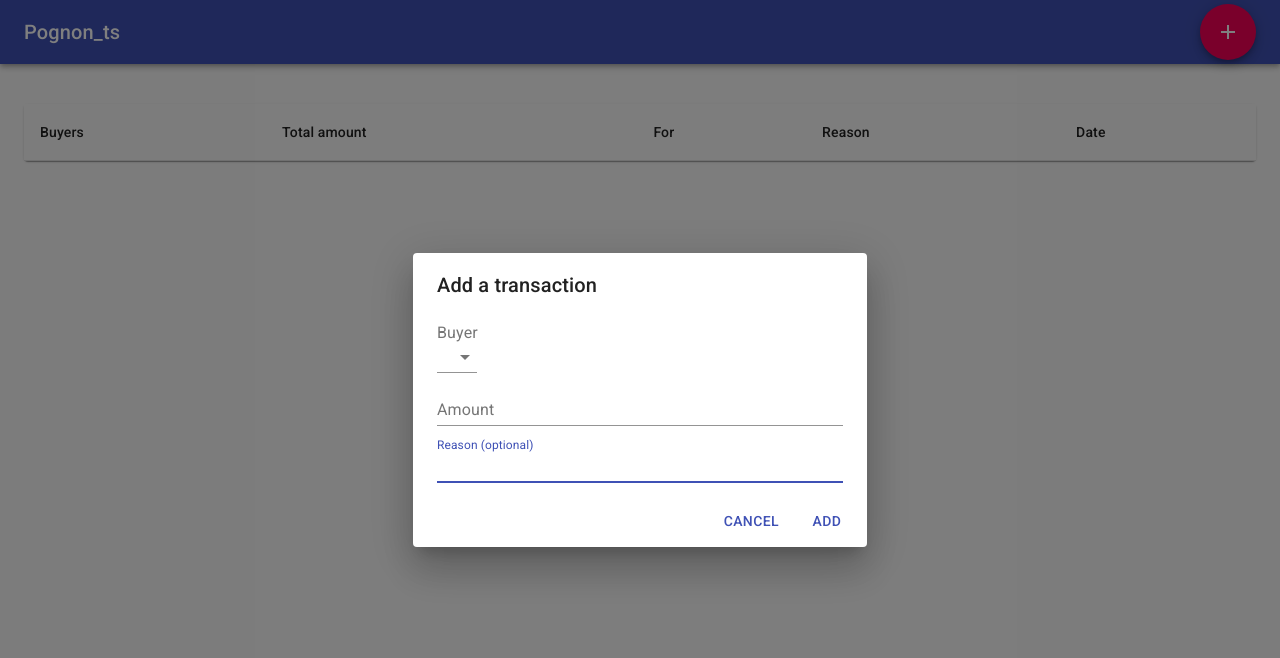
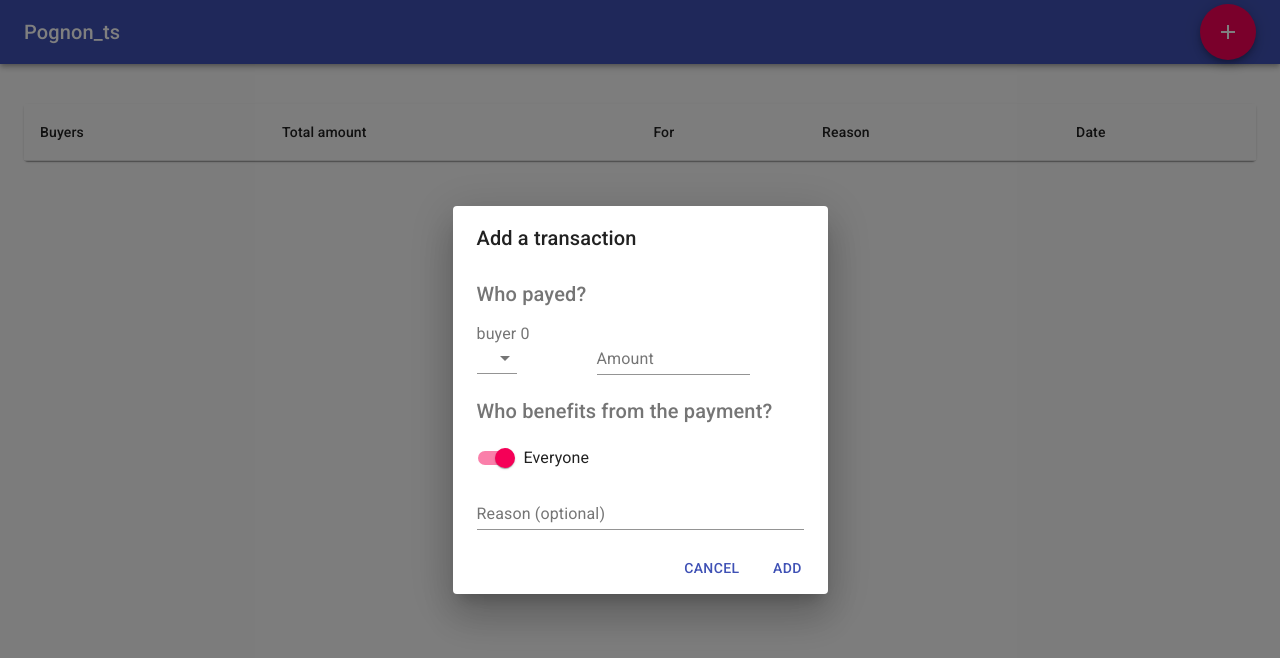
Before and after one commit to DucNg/pognon_ts, a React (Create React App) app in the folder pognon-web-ui/: page / in a window 1280 px wide. Both pictures are taken after a click on the button "add". Shown: the top 658 px of the page. Built offline with nearby package versions, Linux system fonts and the light colour scheme.

Commit message:
add multiple person form

```diff
--- a/pognon-web-ui/src/AddTransaction.tsx
+++ /dev/null
@@ -1,79 +0,0 @@
-import React, { useState } from 'react';
-import { Button, Dialog, DialogContent, DialogTitle, TextField, Fab, DialogActions, MenuItem, InputLabel } from '@material-ui/core'
-import { Add } from '@material-ui/icons'
-
-import { Person } from './data';
-import Select from '@material-ui/core/Select/Select';
-
-interface Props {
-    participants: Person[]
-}
-
-function AddTransaction({participants}: Props) {
-    const [open, setOpen] = useState(false);
-    const [selectedBuyers, setSelectedBuyers] = useState([""])
-
-    const add = () => {
-        setOpen(true)
-    }
-
-    const handleCloseDialog = () => {
-        setOpen(false);
-    };
-
-    const handleChangeBuyers = (event: React.ChangeEvent<{ value: unknown }>) => {
-        const newSelection = event.target.value as string
-        const newArray = [newSelection]
-        setSelectedBuyers(newArray)
-    }
-
-    return(
-        <div>
-        <Fab className="fab" color="secondary" aria-label="add" onClick={add}>
-            <Add />
-        </Fab>
-            <Dialog open={open} onClose={handleCloseDialog} aria-labelledby="form-dialog-title">
-                <DialogTitle id="form-dialog-title">Add a transaction</DialogTitle>
-                <DialogContent>
-                    <InputLabel id="select-buyers">Buyer</InputLabel>
-                    <Select
-                        labelId="select-buyers"
-                        id="select-buyers"
-                        value={selectedBuyers}
-                        onChange={handleChangeBuyers}
-                    >
-                        {participants[0] && participants.map(participant =>
-                          <MenuItem value={participant.Name}>{participant.Name}</MenuItem>
-                        )}
-                    </Select>
-                    <TextField
-                        margin="dense"
-                        id="amount"
-                        label="Amount"
-                        type="number"
-                        // step="0.01"
-                        fullWidth
-                    />
-                    <TextField
-                        autoFocus
-                        margin="dense"
-                        id="reason"
-                        label="Reason (optional)"
-                        type="text"
-                        fullWidth
-                    />
-                </DialogContent>
-                <DialogActions>
-                    <Button onClick={handleCloseDialog} color="primary">
-                        Cancel
-                    </Button>
-                    <Button onClick={handleCloseDialog} color="primary">
-                        Add
-                    </Button>
-                </DialogActions>
-            </Dialog>
-        </div>
-    )
-}
-
-export default AddTransaction
--- /dev/null
+++ b/pognon-web-ui/src/AddTransactionDialog/AddTransaction.css
@@ -0,0 +1,3 @@
+.grid-item {
+    min-width: 120px;
+}
--- /dev/null
+++ b/pognon-web-ui/src/AddTransactionDialog/AddTransaction.tsx
@@ -0,0 +1,80 @@
+import React, { useState } from 'react';
+import { Button, Dialog, DialogContent, DialogTitle, TextField, Fab,
+    DialogActions, DialogContentText, Box, FormControlLabel, Switch }
+    from '@material-ui/core'
+import { Add } from '@material-ui/icons'
+
+import './AddTransaction.css'
+
+import { Person } from '../utils/data';
+import SelectPersons from './SelectPersons'
+
+interface Props {
+    participants: Person[]
+}
+
+interface item {
+    buyer: string[],
+    for: string[],
+}
+
+function AddTransaction({participants}: Props) {
+    const [open, setOpen] = useState(false);
+    const [isEveryone, setIsEveryone] = useState(true)
+
+    const add = () => {
+        setOpen(true)
+    };
+
+    const handleCloseDialog = () => {
+        setOpen(false);
+    };
+
+
+
+    const toggleEveryone = (event: React.ChangeEvent<HTMLInputElement>) => {
+        setIsEveryone(event.target.checked)
+    }
+
+    return(
+        <div>
+        <Fab className="fab" color="secondary" aria-label="add" onClick={add}>
+            <Add />
+        </Fab>
+        <Dialog open={open} onClose={handleCloseDialog} aria-labelledby="form-dialog-title">
+            <DialogTitle id="form-dialog-title">Add a transaction</DialogTitle>
+            <DialogContent>
+                <Box mb={2}>
+                <DialogContentText variant="h6">Who payed?</DialogContentText>
+                <SelectPersons type="buyer" participants={participants}/>
+                </Box>
+                <DialogContentText variant="h6">Who benefits from the payment?</DialogContentText>
+                <FormControlLabel
+                    control={<Switch checked={isEveryone} onChange={toggleEveryone} name="everyone" />}
+                    label="Everyone"
+                />
+                {!isEveryone &&
+                <SelectPersons type="for" participants={participants}/>
+                }
+                <TextField
+                    margin="dense"
+                    id="reason"
+                    label="Reason (optional)"
+                    type="text"
+                    fullWidth
+                />
+            </DialogContent>
+            <DialogActions>
+                <Button onClick={handleCloseDialog} color="primary">
+                    Cancel
+                </Button>
+                <Button onClick={handleCloseDialog} color="primary">
+                    Add
+                </Button>
+            </DialogActions>
+        </Dialog>
+        </div>
+    )
+}
+
+export default AddTransaction
--- /dev/null
+++ b/pognon-web-ui/src/AddTransactionDialog/SelectPersons.tsx
@@ -0,0 +1,87 @@
+import React, { useState } from 'react';
+import { TextField, MenuItem, InputLabel, Grid, Select, IconButton }
+    from '@material-ui/core'
+import { Delete } from '@material-ui/icons'
+import { Person } from '../utils/data';
+
+interface Props {
+    type: keyof item,
+    participants: Person[],
+}
+
+interface item {
+    buyer: string[],
+    for: string[],
+}
+
+function SelectPersons({type,participants}: Props) {
+    const [selectedItem, setSelectedItem] = useState<item>({
+        buyer: [""],
+        for: [""],
+    });
+
+    const handleChangeItems = (index: number, event: React.ChangeEvent<{name?: string; value: unknown;}>) => {
+        const newSelection = event.target.value as string;
+        const name = event.target.name as keyof item;
+        let newArray = [""];
+        if(index === selectedItem[name].length-1) {
+            newArray = [...selectedItem[name],""];
+        } else {
+            newArray = selectedItem[name].slice();
+        }
+        newArray[index] = newSelection;
+        setSelectedItem({...selectedItem, [name]: newArray});
+    }
+
+    const removeItem = (index: number, event: React.MouseEvent<HTMLButtonElement, MouseEvent>) => {
+        const { name } = event.currentTarget;
+        console.log(name);
+        selectedItem[name as keyof item].splice(index,1);
+        const newObject= {...selectedItem};
+        setSelectedItem(newObject);
+    }
+
+    return(
+        <div>
+        {selectedItem[type].map((_,index) => (
+            <Grid container key={"grid-container-"+type+index} alignItems="center" wrap="nowrap" spacing={3}>
+                <Grid item key={"grid-item-select-"+type+"-"+index} className="grid-item" xs={3}>
+                    <InputLabel key={"label-"+type+"-"+index} id={"select-"+type+"-"+index}>{type} {index}</InputLabel>
+                    <Select
+                        labelId={"select-"+type+index}
+                        id={"select-"+type+"-"+index}
+                        name={type}
+                        key={"select-"+type+"-"+index}
+                        value={selectedItem[type][index]}
+                        onChange={(event) => handleChangeItems(index,event)}
+                        >
+                        {participants[0] && participants.map(participant =>
+                        <MenuItem key={"menu-"+index+"-"+participant.IDPerson}
+                            value={participant.Name}>{participant.Name}</MenuItem>
+                        )}
+                    </Select>
+                </Grid>
+                <Grid key={"grid-item-text-"+index} item xs={7}>
+                    <TextField
+                        margin="dense"
+                        id="amount"
+                        label="Amount"
+                        type="number"
+                        key={"textField"+index}
+                        fullWidth
+                    />
+                </Grid>
+                <Grid key={"grid-item-button-"+index} item xs={2}>
+                    {index > 0 &&
+                    <IconButton name={type} onClick={(event) => removeItem(index,event)} aria-label="delete">
+                        <Delete/>
+                    </IconButton>
+                    }
+                </Grid>
+            </Grid>
+        ))}
+        </div>
+    )
+}
+
+export default SelectPersons;
```
Also changed, not shown: pognon-web-ui/src/App.tsx (+4 -4 lines), pognon-web-ui/src/utils/calculation.ts (renamed from pognon-web-ui/src/calculation.ts), pognon-web-ui/src/utils/data.ts (renamed from pognon-web-ui/src/data.ts), pognon-web-ui/src/utils/fetchData.ts (renamed from pognon-web-ui/src/fetchData.ts).
